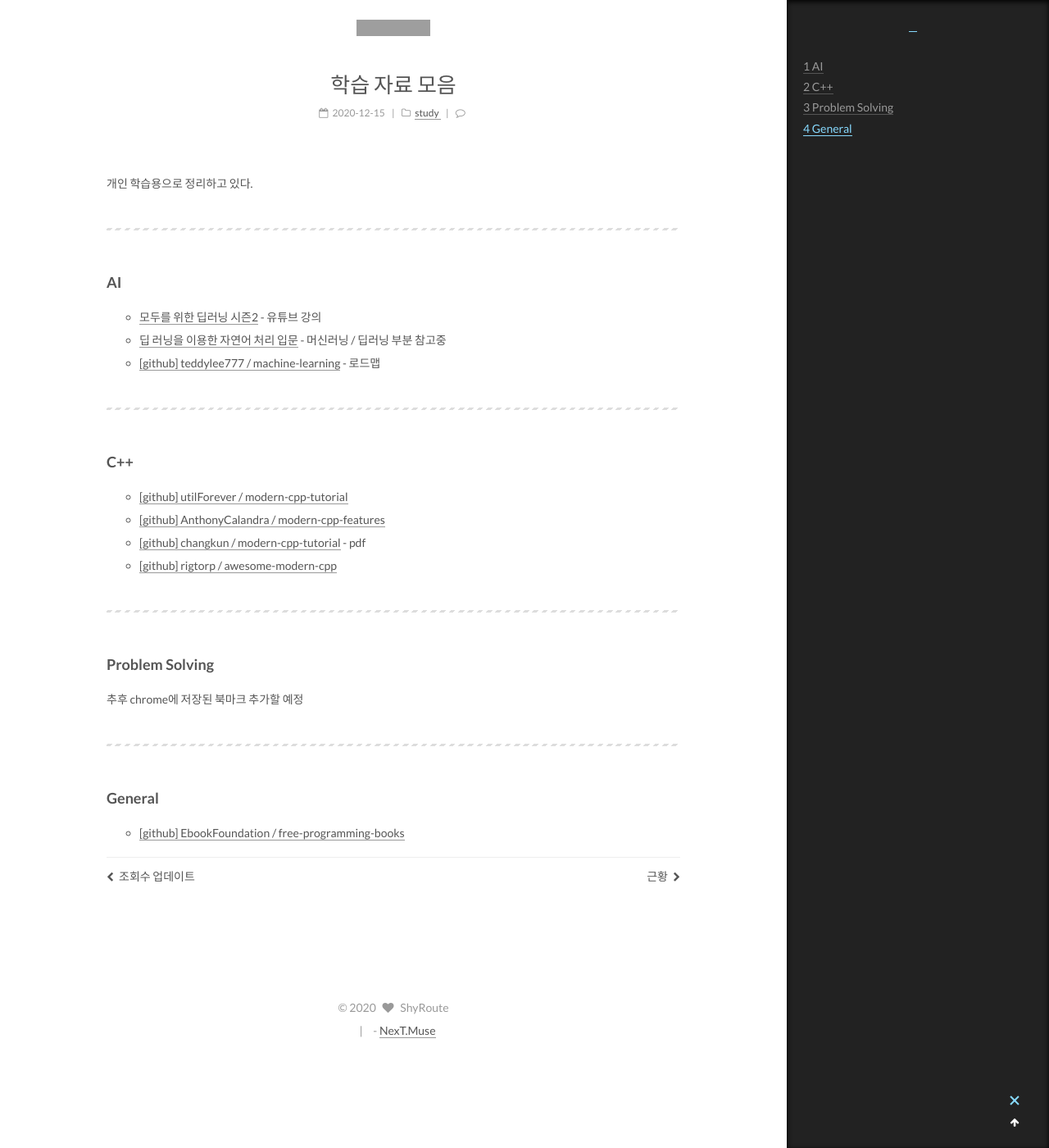
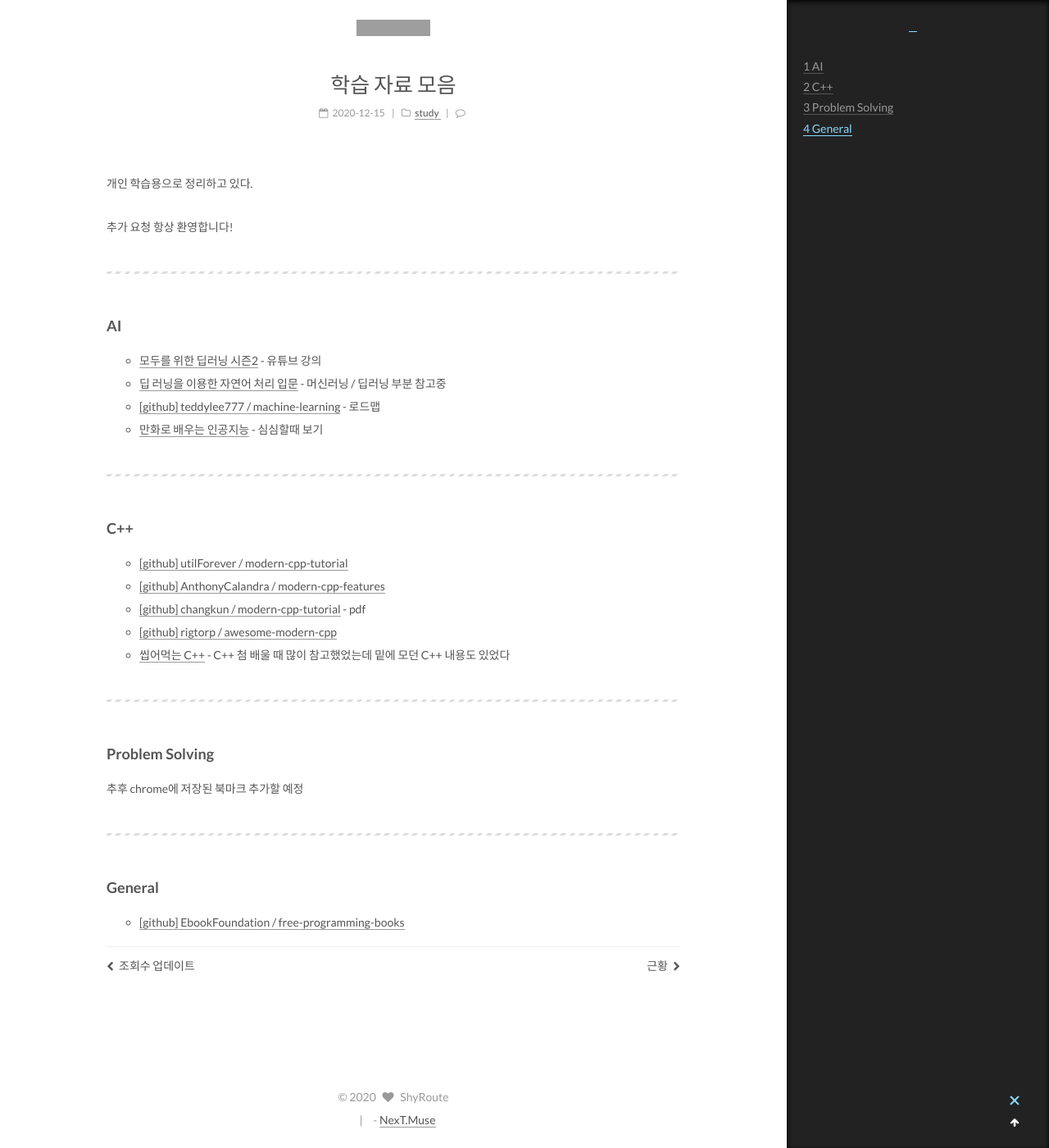
Before and after one commit to ShyRoute/ShyRoute.github.io, a Jekyll site: the page built from _posts/2020-12-15-studysite.md, in a window 1280 px wide and 1400 px high, scrolled down 252 px. Shown: the whole window at 82% size. Built offline with Jekyll 4.4.1, drawn with Linux system fonts in a browser that asks for light colours; comment, search, counter and statistics services are not loaded; grey boxes are pictures that could not be loaded.

Commit message:
Update 2020-12-15-studysite.md

```diff
--- a/_posts/2020-12-15-studysite.md
+++ b/_posts/2020-12-15-studysite.md
@@ -8,12 +8,15 @@ tags:
 
 개인 학습용으로 정리하고 있다.
 
+추가 요청 항상 환영합니다!
+
 ---
 ### AI
 
 * [모두를 위한 딥러닝 시즌2](https://www.youtube.com/playlist?list=PLQ28Nx3M4JrhkqBVIXg-i5_CVVoS1UzAv) - 유튜브 강의
 * [딥 러닝을 이용한 자연어 처리 입문](https://wikidocs.net/21669) - 머신러닝 / 딥러닝 부분 참고중
 * [[github] teddylee777 / machine-learning](https://github.com/teddylee777/machine-learning) - 로드맵
+* [만화로 배우는 인공지능](https://post.naver.com/my/series/detail.nhn?navigationType=push&seriesNo=603380&memberNo=50533718) - 심심할때 보기
 
 ---
 ### C++
@@ -21,6 +24,7 @@ tags:
 * [[github] AnthonyCalandra / modern-cpp-features](https://github.com/AnthonyCalandra/modern-cpp-features)
 * [[github] changkun / modern-cpp-tutorial](https://github.com/changkun/modern-cpp-tutorial) - pdf
 * [[github] rigtorp / awesome-modern-cpp](https://github.com/rigtorp/awesome-modern-cpp)
+* [씹어먹는 C++](https://modoocode.com/135) - C++ 첨 배울 때 많이 참고했었는데 밑에 모던 C++ 내용도 있었다
 
 ---
 ### Problem Solving
```
